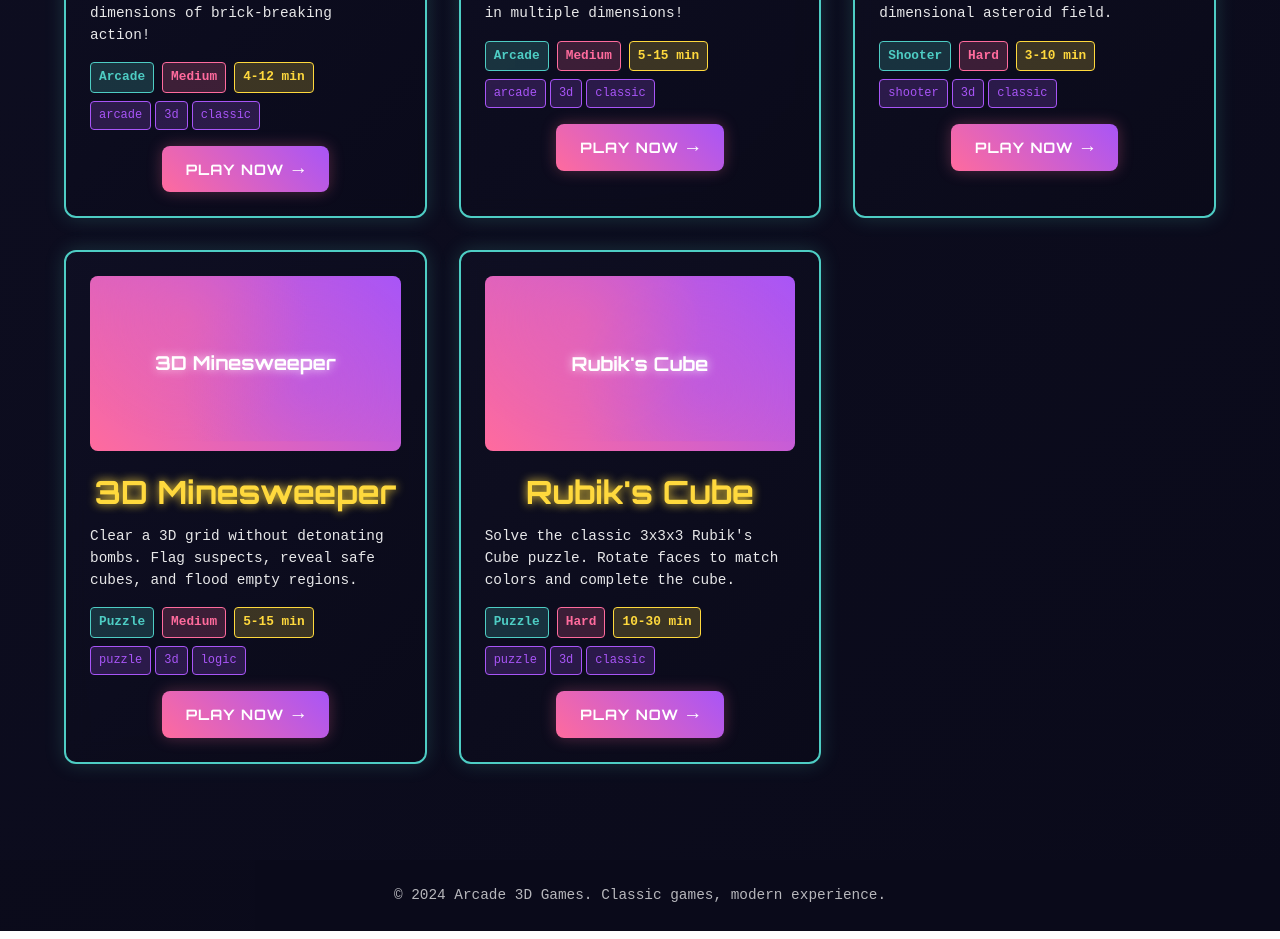
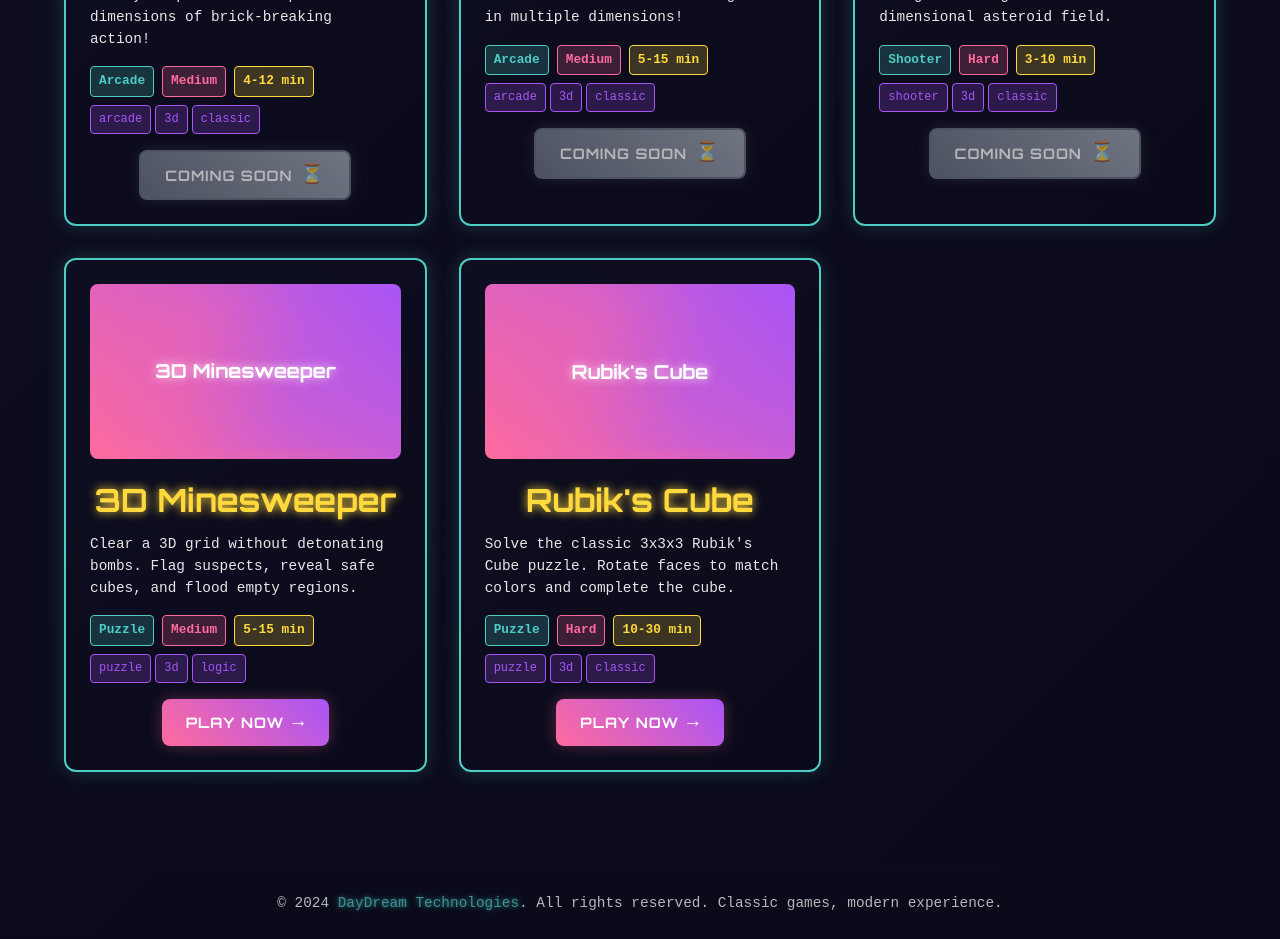
Before and after one commit to DayDream-Technologies/threejs-games, a React (Create React App) app: page /#/ in a window 1280 px wide. Shown: the part 1320-2259 px from the top of the page. Built offline with nearby package versions, Linux system fonts and the light colour scheme.

Commit message:
Updated available games and site name

```diff
--- a/package.json
+++ b/package.json
@@ -1,8 +1,8 @@
 {
-  "name": "threes-games",
+  "name": "threejs-games",
   "version": "0.1.0",
   "private": true,
-  "homepage": "https://daydream-technologies.github.io/threes-games",
+  "homepage": "https://daydream-technologies.github.io/threejs-games",
   "dependencies": {
     "@react-three/drei": "^10.6.1",
     "@react-three/fiber": "^9.3.0",
--- a/src/components/landing/LandingPage.css
+++ b/src/components/landing/LandingPage.css
@@ -125,6 +125,19 @@
   font-size: 0.9rem;
 }
 
+.landing-footer a {
+  color: var(--neon-cyan);
+  text-decoration: none;
+  transition: all 0.3s ease;
+  text-shadow: 0 0 5px var(--neon-cyan);
+}
+
+.landing-footer a:hover {
+  color: var(--neon-yellow);
+  text-shadow: 0 0 10px var(--neon-yellow);
+  transform: translateY(-1px);
+}
+
 /* Responsive Design */
 @media (max-width: 768px) {
   .landing-header {
--- a/src/components/landing/LandingPage.js
+++ b/src/components/landing/LandingPage.js
@@ -64,7 +64,7 @@ const LandingPage = () => {
       </main>
 
       <footer className="landing-footer">
-        <p>&copy; 2024 Arcade 3D Games. Classic games, modern experience.</p>
+        <p>&copy; 2024 <a href="https://daydreamtechnologies.net" target="_blank" rel="noopener noreferrer">DayDream Technologies</a>. All rights reserved. Classic games, modern experience.</p>
       </footer>
     </div>
   );
--- a/src/components/shared/GameCard.css
+++ b/src/components/shared/GameCard.css
@@ -196,6 +196,42 @@
   transform: translateX(4px);
 }
 
+.coming-soon-button {
+  display: flex;
+  align-items: center;
+  gap: var(--spacing-sm);
+  background: linear-gradient(45deg, #6b7280, #9ca3af);
+  color: var(--light-text);
+  padding: var(--spacing-sm) var(--spacing-lg);
+  border-radius: var(--radius-md);
+  font-weight: bold;
+  font-size: 0.9rem;
+  box-shadow: 0 0 15px rgba(107, 114, 128, 0.3);
+  text-transform: uppercase;
+  letter-spacing: 1px;
+  cursor: not-allowed;
+  opacity: 0.7;
+  border: 2px solid #6b7280;
+}
+
+.coming-soon-text {
+  font-family: var(--font-display);
+}
+
+.coming-soon-icon {
+  font-size: 1.2rem;
+  animation: pulse 2s ease-in-out infinite;
+}
+
+@keyframes pulse {
+  0%, 100% {
+    opacity: 0.7;
+  }
+  50% {
+    opacity: 1;
+  }
+}
+
 /* Responsive Design */
 @media (max-width: 768px) {
   .game-card-inner {
@@ -235,4 +271,9 @@
     padding: var(--spacing-xs) var(--spacing-md);
     font-size: 0.8rem;
   }
+
+  .coming-soon-button {
+    padding: var(--spacing-xs) var(--spacing-md);
+    font-size: 0.8rem;
+  }
 }
--- a/src/components/shared/GameCard.js
+++ b/src/components/shared/GameCard.js
@@ -30,7 +30,8 @@ const GameCard = ({ game }) => {
         </div>
 
         <div className="game-actions">
-          {game.external ? (
+          {game.id === 'minesweeper-3d' || game.id === 'rubiks-cube' ? (
+            game.external ? (
               <a href={game.path} target="_blank" rel="noopener noreferrer" className="play-button">
                 <span className="play-text">PLAY NOW</span>
                 <div className="play-arrow">→</div>
@@ -40,6 +41,12 @@ const GameCard = ({ game }) => {
                 <span className="play-text">PLAY NOW</span>
                 <div className="play-arrow">→</div>
               </Link>
+            )
+          ) : (
+            <div className="coming-soon-button">
+              <span className="coming-soon-text">COMING SOON</span>
+              <div className="coming-soon-icon">⏳</div>
+            </div>
           )}
         </div>
       </div>
--- a/src/data/games.js
+++ b/src/data/games.js
@@ -8,7 +8,8 @@ export const games = [
     playTime: '5-15 min',
     image: '/images/tetris-3d.jpg',
     path: '/games/tetris-3d',
-    tags: ['puzzle', '3d', 'classic', 'strategy']
+    tags: ['puzzle', '3d', 'classic', 'strategy'],
+    published: false
   },
   {
     id: 'snake-3d',
@@ -19,7 +20,8 @@ export const games = [
     playTime: '3-10 min',
     image: '/images/snake-3d.jpg',
     path: '/games/snake-3d',
-    tags: ['arcade', '3d', 'classic', 'casual']
+    tags: ['arcade', '3d', 'classic', 'casual'],
+    published: false
   },
   {
     id: 'pong-3d',
@@ -30,7 +32,8 @@ export const games = [
     playTime: '2-8 min',
     image: '/images/pong-3d.jpg',
     path: '/games/pong-3d',
-    tags: ['sports', '3d', 'classic', 'competitive']
+    tags: ['sports', '3d', 'classic', 'competitive'],
+    published: false
   },
   {
     id: 'breakout-3d',
@@ -41,7 +44,8 @@ export const games = [
     playTime: '4-12 min',
     image: '/images/breakout-3d.jpg',
     path: '/games/breakout-3d',
-    tags: ['arcade', '3d', 'classic', 'action']
+    tags: ['arcade', '3d', 'classic', 'action'],
+    published: false
   },
   {
     id: 'pacman-3d',
@@ -52,7 +56,8 @@ export const games = [
     playTime: '5-15 min',
     image: '/images/pacman-3d.jpg',
     path: '/games/pacman-3d',
-    tags: ['arcade', '3d', 'classic', 'maze']
+    tags: ['arcade', '3d', 'classic', 'maze'],
+    published: false
   },
   {
     id: 'asteroids-3d',
@@ -63,7 +68,8 @@ export const games = [
     playTime: '3-10 min',
     image: '/images/asteroids-3d.jpg',
     path: '/games/asteroids-3d',
-    tags: ['shooter', '3d', 'classic', 'space']
+    tags: ['shooter', '3d', 'classic', 'space'],
+    published: false
   }
   ,
   {
@@ -75,7 +81,8 @@ export const games = [
     playTime: '5-15 min',
     image: '/images/minesweeper-3d.jpg',
     path: '/games/minesweeper-3d',
-    tags: ['puzzle', '3d', 'logic', 'minesweeper']
+    tags: ['puzzle', '3d', 'logic', 'minesweeper'],
+    published: true
   },
   {
     id: 'rubiks-cube',
@@ -87,7 +94,8 @@ export const games = [
     image: '/images/rubiks-cube.jpg',
     path: 'https://daydream-technologies.github.io/Rubiks-cube-site/model.html',
     tags: ['puzzle', '3d', 'classic', 'rubiks', 'logic'],
-    external: true
+    external: true,
+    published: true
   }
 ];
 
```
Also changed, not shown: 2 other files (tests, documents, lock files or other folders). Lines whose indentation alone changed are shown as unchanged.
